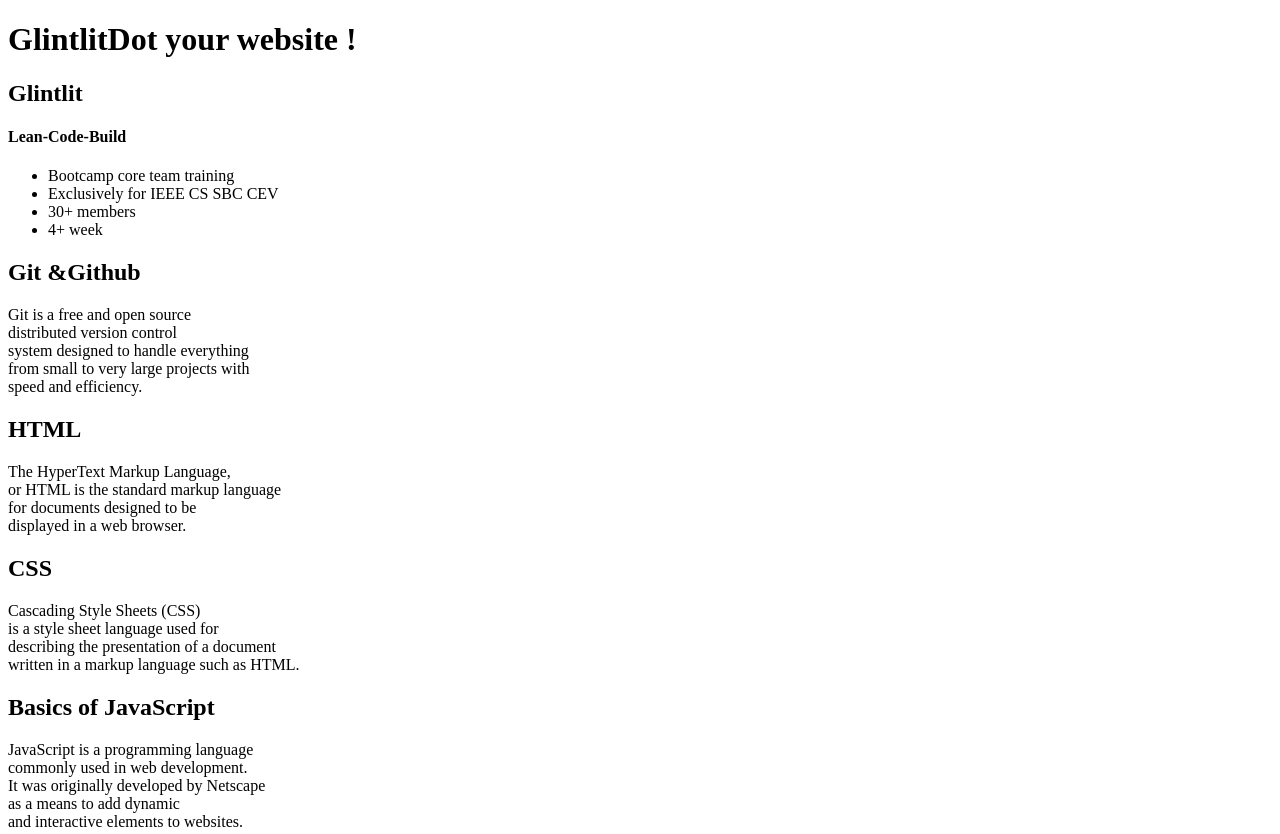
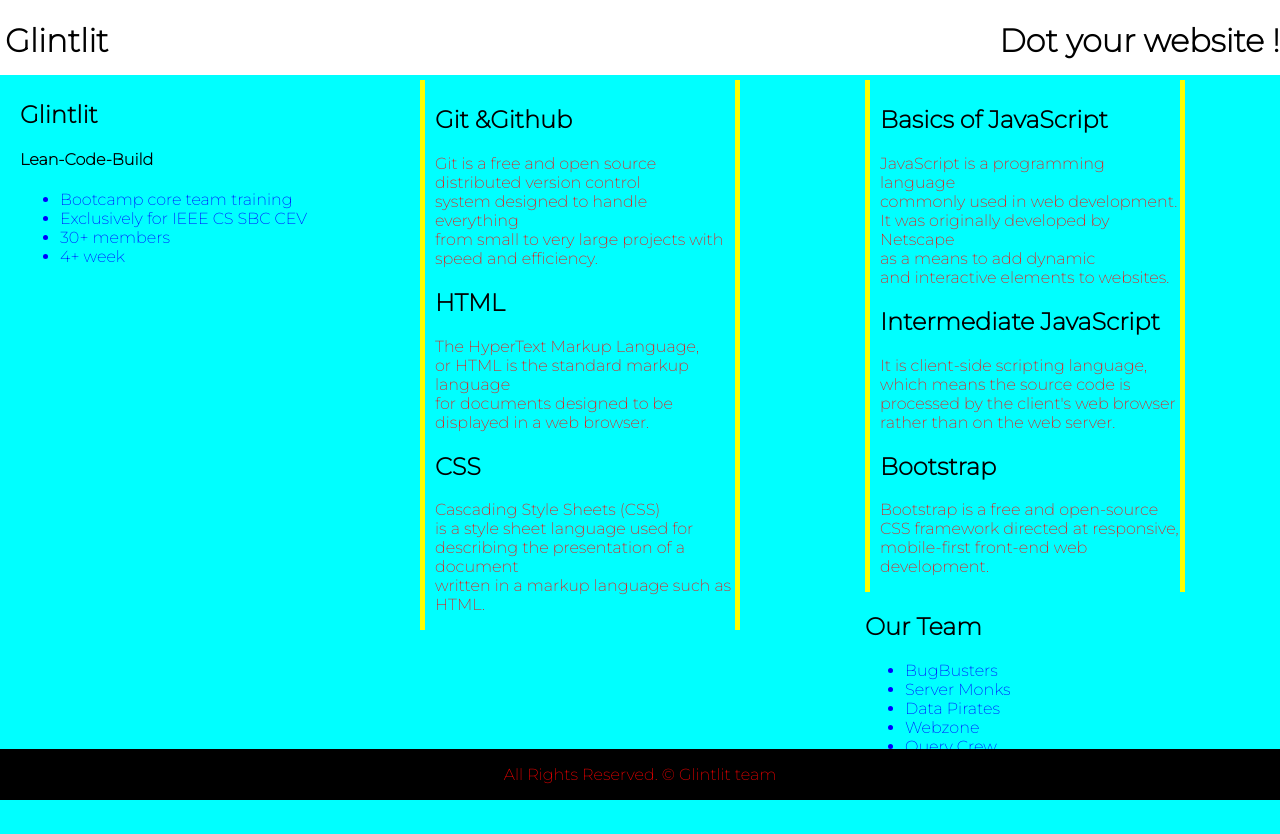
Before and after one commit to atifpv/CSS-TASK1, a plain HTML site: page index.html in a window 1280 px wide. Shown: the top 834 px of the page. After the commit the page ends 800 px from the top, so only its background shows below. Drawn offline with Linux system fonts and the light colour scheme.

Commit message:
complete

```diff
--- a/index.html
+++ b/index.html
@@ -12,10 +12,9 @@
 </head>
 
 <body>
-    <h1 class="">Glintlit<span>Dot your website !</span></h1>
-    <div class="">
-        <div class="">
-            <div class="">
+    <div class="header"><h1 class="">Glintlit<span id="right">Dot your website !</span></h1></div>
+        <div id="content">
+            <div class="set1">
                 <h2>Glintlit</h2>
                 <h4>Lean-Code-Build</h4>
                 <ul>
@@ -25,7 +24,7 @@
                     <li>4+ week</li>
                 </ul>
             </div>
-            <div class="">
+            <div class="set2">
                 <h2>Git &Github</h2>
                 <p>Git is a free and open source<br> distributed version control <br>system designed to handle
                     everything <br> from
@@ -42,7 +41,7 @@
                     of a document<br> written in a
                     markup language such as HTML.</p>
             </div>
-            <div class="">
+            <div class="set3">
                 <h2>Basics of JavaScript</h2>
                 <p>JavaScript is a programming language<br> commonly used in web development.<br> It was originally
                     developed by Netscape<br> as a
@@ -55,7 +54,7 @@
                 <p>Bootstrap is a free and open-source<br> CSS framework directed at responsive,<br> mobile-first
                     front-end web development.</p>
             </div>
-            <div class="">
+            <div class="set4">
                 <h2>Our Team</h2>
                 <ul>
                     <li>BugBusters</li>
@@ -67,10 +66,10 @@
                 </ul>
             </div>
         </div>
-    </div>
-    <footer>
-        <p>All Rights Reserved. &copy; Glintlit team </p>
-    </footer>
 </body>
+<footer>
+    <p>All Rights Reserved. &copy; Glintlit team </p>
+</footer>
+
 
 </html>
--- a/style.css
+++ b/style.css
@@ -1,3 +1,88 @@
-<span>{
-    text-align: right;
+#right{
+    float: right;
+    padding-right: 5px;
 }
+ul{
+    color: blue;
+}
+p{
+    color: red;
+}
+
+#content{
+    padding-top: 5px;
+    display: inline-block;
+    background-size: cover;
+    background: cyan;
+    flex-wrap: wrap;
+}
+
+footer{
+    background: black;
+    width: 100%;
+    position: fixed;
+
+    bottom:0;
+    text-align: center;
+
+
+}
+.header{
+    width: 100%;
+    background: white;
+    height: 75px;
+    float: left;
+    margin: 0;
+    padding-left: 5px;
+
+}
+
+body{
+    margin: 0;
+    background: cyan;
+    font-family: 'Montserrat', sans-serif;
+    font-weight: 200;
+    font-size: 20;
+}
+
+.set1{
+    width: 400px;
+    padding-left: 20px;
+    float: left;
+    height:100% ;
+    background-color:cyan;
+
+
+}
+.set2{
+    width: 300px;
+    height:100% ;
+    padding-top: 5px;
+    border-right: 5px solid;
+    border-left: 5px solid;
+    padding-left: 10px;
+    border-color: yellow;
+    float: left;
+    background-color:cyan;
+
+}
+
+.set3{
+    margin-left: 125px;
+    height:100% ;
+    width: 300px;
+    padding-top: 5px;
+    border-right: 5px solid;
+    border-left: 5px solid;
+    padding-left: 10px;
+    border-color: yellow;
+    float: left;
+    background-color:cyan;
+}
+
+.set4{
+    margin-left: 125px;
+    height:100% ;
+    float: left;
+    background-color:cyan;
+}
```
